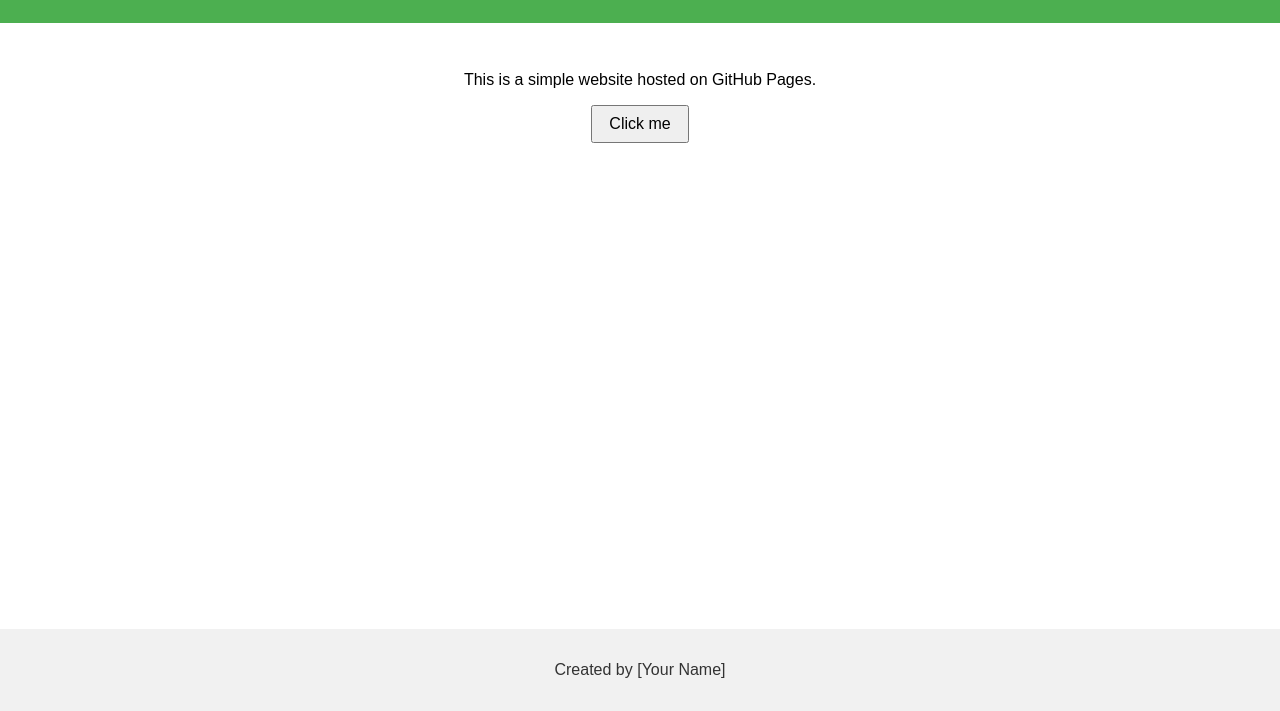
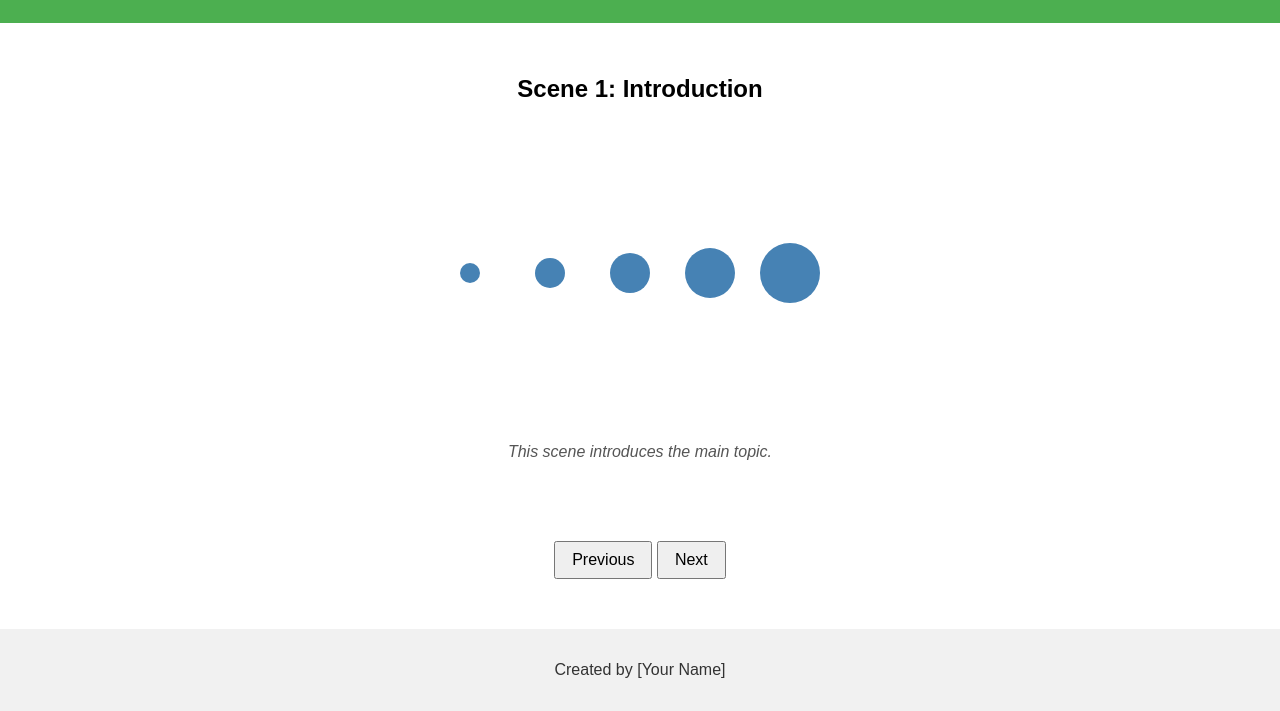
Before and after one commit to vineetrc/narrative-viz, a plain HTML site: page index.html in a window 1280 px wide. Shown: the part 89-800 px from the top of the page. Drawn offline with nearby package versions, Linux system fonts and the light colour scheme.

Commit message:
added scenes

```diff
--- a/index.html
+++ b/index.html
@@ -3,17 +3,35 @@
 <head>
     <meta charset="UTF-8">
     <meta name="viewport" content="width=device-width, initial-scale=1.0">
-    <title>My GitHub Pages Site</title>
+    <title>Narrative Visualization</title>
     <link rel="stylesheet" href="styles.css">
+    <script src="https://d3js.org/d3.v6.min.js"></script>
 </head>
 <body>
     <header>
-        <h1>Welcome to My GitHub Pages Site</h1>
+        <h1>My Narrative Visualization</h1>
     </header>
     <main>
-        <p>This is a simple website hosted on GitHub Pages.</p>
-        <button id="myButton">Click me</button>
+        <section id="scene1" class="scene">
+            <h2>Scene 1: Introduction</h2>
+            <div id="chart1"></div>
+            <div class="annotation">This scene introduces the main topic.</div>
+        </section>
+        <section id="scene2" class="scene" style="display:none;">
+            <h2>Scene 2: Details</h2>
+            <div id="chart2"></div>
+            <div class="annotation">This scene provides detailed information.</div>
+        </section>
+        <section id="scene3" class="scene" style="display:none;">
+            <h2>Scene 3: Conclusion</h2>
+            <div id="chart3"></div>
+            <div class="annotation">This scene concludes the story and allows exploration.</div>
+        </section>
     </main>
+    <div class="navigation">
+        <button id="prevBtn" onclick="prevScene()">Previous</button>
+        <button id="nextBtn" onclick="nextScene()">Next</button>
+    </div>
     <footer>
         <p>Created by [Your Name]</p>
     </footer>
--- a/script.js
+++ b/script.js
@@ -1,3 +1,90 @@
-document.getElementById('myButton').addEventListener('click', function() {
-    alert('Button was clicked!');
+document.addEventListener('DOMContentLoaded', function() {
+    // Data for the visualization
+    const data = [10, 15, 20, 25, 30];
+
+    // Scene 1: Introduction
+    const svg1 = d3.select('#chart1')
+        .append('svg')
+        .attr('width', 500)
+        .attr('height', 300);
+
+    svg1.selectAll('circle')
+        .data(data)
+        .enter()
+        .append('circle')
+        .attr('cx', (d, i) => (i + 1) * 80)
+        .attr('cy', 150)
+        .attr('r', d => d)
+        .attr('fill', 'steelblue');
+
+    // Scene 2: Details
+    const svg2 = d3.select('#chart2')
+        .append('svg')
+        .attr('width', 500)
+        .attr('height', 300);
+
+    svg2.selectAll('rect')
+        .data(data)
+        .enter()
+        .append('rect')
+        .attr('x', (d, i) => i * 100)
+        .attr('y', d => 300 - d * 10)
+        .attr('width', 80)
+        .attr('height', d => d * 10)
+        .attr('fill', 'orange');
+
+    // Scene 3: Conclusion
+    const svg3 = d3.select('#chart3')
+        .append('svg')
+        .attr('width', 500)
+        .attr('height', 300);
+
+    svg3.selectAll('line')
+        .data(data)
+        .enter()
+        .append('line')
+        .attr('x1', (d, i) => i * 100)
+        .attr('y1', 0)
+        .attr('x2', (d, i) => i * 100)
+        .attr('y2', d => d * 10)
+        .attr('stroke', 'green')
+        .attr('stroke-width', 2);
+
+    // Add interactivity (e.g., tooltips)
+    svg1.selectAll('circle')
+        .on('mouseover', function(event, d) {
+            d3.select(this).attr('fill', 'red');
+        })
+        .on('mouseout', function(event, d) {
+            d3.select(this).attr('fill', 'steelblue');
+        });
 });
+
+let currentScene = 1;
+
+function showScene(sceneNumber) {
+    document.querySelectorAll('.scene').forEach((scene, index) => {
+        if (index === sceneNumber - 1) {
+            scene.style.display = 'block';
+        } else {
+            scene.style.display = 'none';
+        }
+    });
+}
+
+function nextScene() {
+    if (currentScene < 3) {
+        currentScene++;
+        showScene(currentScene);
+    }
+}
+
+function prevScene() {
+    if (currentScene > 1) {
+        currentScene--;
+        showScene(currentScene);
+    }
+}
+
+// Initially show the first scene
+showScene(currentScene);
--- a/styles.css
+++ b/styles.css
@@ -15,6 +15,16 @@ main {
     padding: 2em;
 }
 
+.scene {
+    margin-bottom: 2em;
+}
+
+.annotation {
+    margin-top: 1em;
+    font-style: italic;
+    color: #555;
+}
+
 footer {
     background-color: #f1f1f1;
     color: #333;
@@ -24,6 +34,10 @@ footer {
     width: 100%;
 }
 
+.navigation {
+    margin: 1em 0;
+}
+
 button {
     padding: 0.5em 1em;
     font-size: 1em;
```
